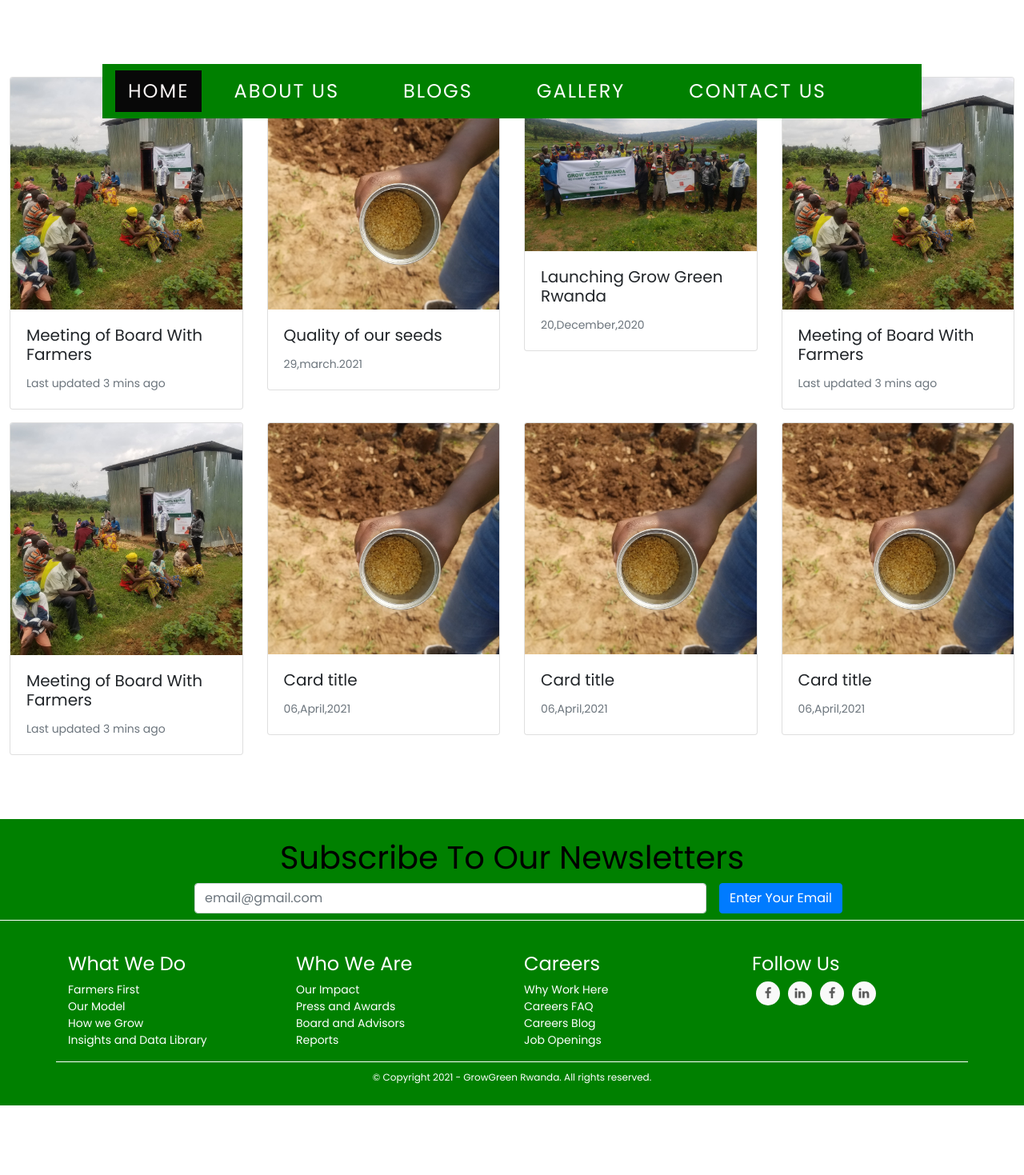
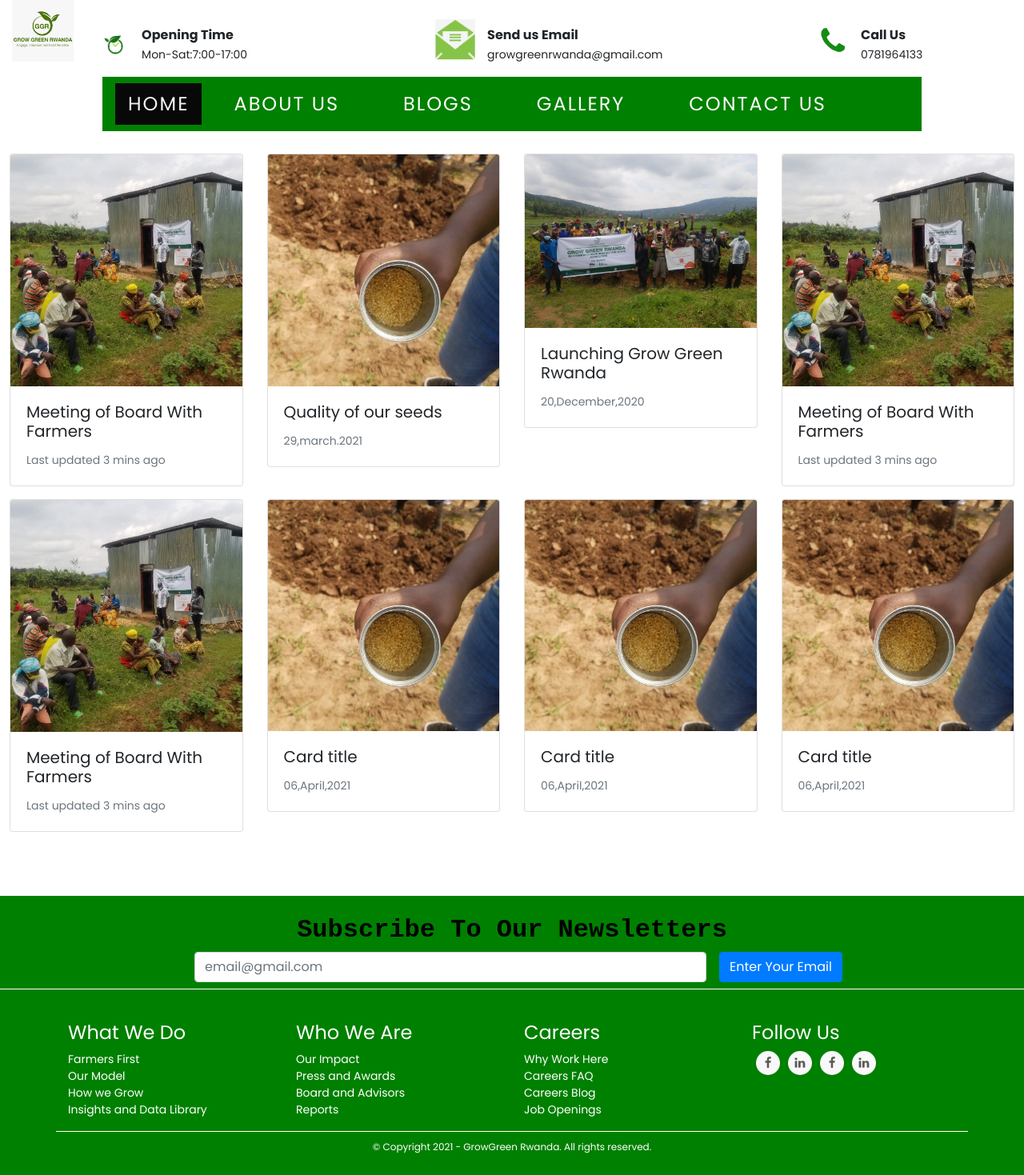
Before and after one commit to freddykaberuka/GrowGreen-frontEnd, a React (Create React App) app in the folder growgreen/: page /article in a window 1280 px wide. Shown: the whole page at 80% size. Before the commit the page ends 1382 px from the top, so only its background shows below. Built offline with nearby package versions, Linux system fonts and the light colour scheme.

Commit message:
modifie cards

```diff
--- a/growgreen/public/index.html
+++ b/growgreen/public/index.html
@@ -5,12 +5,9 @@
     <link rel="icon" href="%PUBLIC_URL%/favicon.ico" />
     <meta name="viewport" content="width=device-width, initial-scale=1" />
     <meta name="theme-color" content="#000000" />
-    <meta
-      name="description"
-      content="Web site created using create-react-app"
-    />
+
     <!-- bootstrap cdn -->
-	  <link rel="stylesheet" type="text/css" href="https://stackpath.bootstrapcdn.com/bootstrap/4.4.1/css/bootstrap.min.css"/>
+    <link rel="stylesheet" type="text/css" href="https://stackpath.bootstrapcdn.com/bootstrap/4.4.1/css/bootstrap.min.css"/>
 	  <!-- font awesome cdn -->
     <link rel="stylesheet" type="text/css" href="https://stackpath.bootstrapcdn.com/font-awesome/4.7.0/css/font-awesome.min.css"/>
     <!-- jquery cdn -->
@@ -33,7 +30,7 @@
       work correctly both with client-side routing and a non-root public URL.
       Learn how to configure a non-root public URL by running `npm run build`.
     -->
-    <title>React App</title>
+    <title>Ggreen</title>
   </head>
   <body>
     <noscript>You need to enable JavaScript to run this app.</noscript>
--- a/growgreen/src/components/pages/blog/blog.js
+++ b/growgreen/src/components/pages/blog/blog.js
@@ -1,4 +1,5 @@
 import React from 'react'
+import Header from '../../header/header'
 import Footer from '../footer/footer'
 import Footer1 from '../footer1/footer1'
 import Subscribe from '../footer1/subscribe/subscribe'
@@ -9,7 +10,7 @@ import './blog.css'
 function Blog() {
     return (
         <div>
-            <Links/>
+            <Header/>
             <Article/>
             <Subscribe/>
             <Footer/>
--- a/growgreen/src/components/pages/footer1/subscribe/subscribe.css
+++ b/growgreen/src/components/pages/footer1/subscribe/subscribe.css
@@ -2,3 +2,8 @@
     background-color:hsl(120, 100%, 25%);
     color:white;
 }
+.heading{
+    font-weight: 800;
+    font-family: 'Courier New', Courier, monospace;
+    font-size: xx-large;
+}
--- a/growgreen/src/components/pages/footer1/subscribe/subscribe.js
+++ b/growgreen/src/components/pages/footer1/subscribe/subscribe.js
@@ -4,7 +4,7 @@ import './subscribe.css'
 function Subscribe() {
     return (
         <div class='subscribe'>
-            <h1 className='text-center mt-3 pt-4'>Subscribe To Our Newsletters</h1>
+            <h1 className='text-center mt-3 pt-4 heading'>Subscribe To Our Newsletters</h1>
             <form className="form-inline justify-content-center align-items-center">
 
                 <div className="form-group mx-sm-3 mb-2 w-50">
--- a/growgreen/src/components/pages/landing/govAd/ads.css
+++ b/growgreen/src/components/pages/landing/govAd/ads.css
@@ -7,3 +7,7 @@
 .blockquote{
     font-size: xx-large;
 }
+.heading{
+    font-weight: 600;
+    font-size: xx-large;
+}
--- a/growgreen/src/components/pages/landing/govAd/advertisement.js
+++ b/growgreen/src/components/pages/landing/govAd/advertisement.js
@@ -4,7 +4,7 @@ function Ads() {
     return (
         <div>
            <div className="Ads">
-                <h2 className='card-header text-center'>Delivering a Health Response to COVID-19</h2>
+                <h2 className='card-header text-center heading'>Delivering a Health Response to COVID-19</h2>
                 <div className='card-body'>
                     <div className='blockquote mb-3 text-center'>At a time of a global health crisis, we are drawing on our deep delivery expertise and trusted community ties
                     to respond to emerging farmer needs.</div>
--- a/growgreen/src/components/pages/landing/secondsection/section2.scss
+++ b/growgreen/src/components/pages/landing/secondsection/section2.scss
@@ -20,6 +20,11 @@ $lg: new-breakpoint(min-width 1024px);
 	// box-sizing: border-box;
 	outline: none;
 }
+h3{
+	font-weight: 600;
+	font-size: xx-large;
+
+}
 
 .secondsec{
     max-height:10%;
@@ -31,8 +36,8 @@ figure {
 	align-items: center;
 	justify-content: center;
 	width: 375px;
-	height: 375px;
-	box-shadow: 0 1px 3px rgba(0,0,0,0.12), 0 1px 2px rgba(0,0,0,0.24);
+	height: 200px;
+	box-shadow: 0 1px 1px rgba(0,0,0,0.12), 0 1px 1px rgba(0,0,0,0.24);
 	transition: all 0.3s cubic-bezier(.25,.8,.25,1);
 	overflow: hidden;
 	&:hover {
@@ -61,7 +66,7 @@ figure {
 	}
 	figcaption {
 		position: absolute;
-		bottom: -33%;
+		bottom: 0;
 		left: 0;
 		width: 100%;
 		height: 50%;
```
